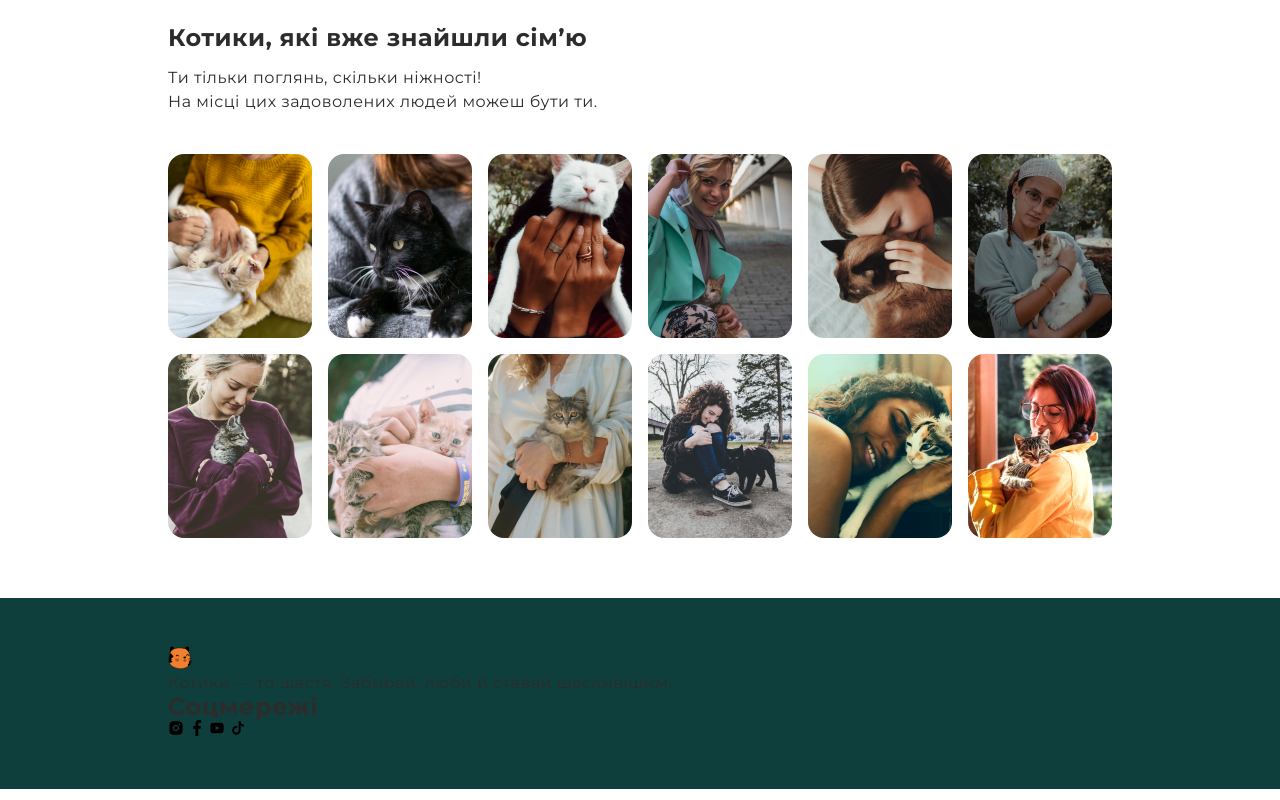
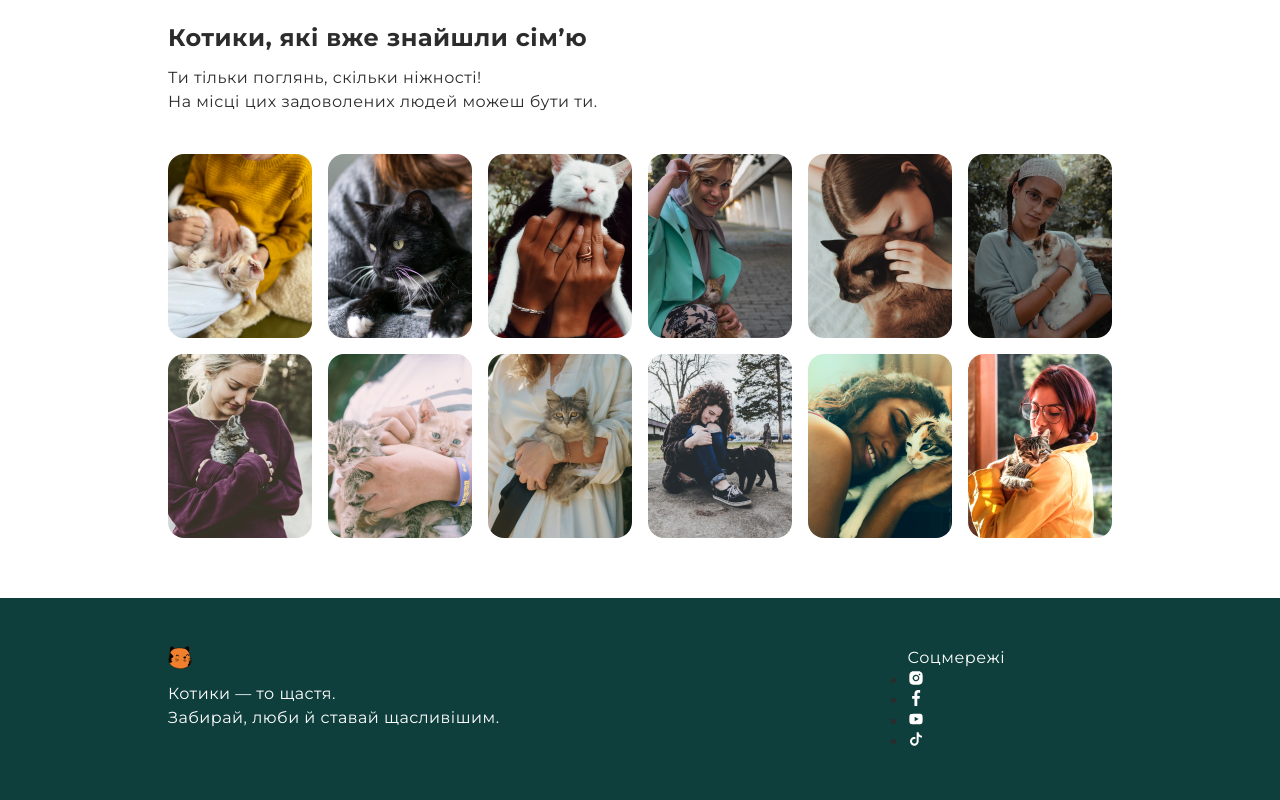
Before and after one commit to DaryaBobur/CatsHome, a plain HTML site: page index.html in a window 1280 px wide. Shown: the part 1190-1990 px from the top of the page. Drawn offline with nearby package versions, Linux system fonts and the light colour scheme.

Commit message:
Update index.html

```diff
--- a/index.html
+++ b/index.html
@@ -145,26 +145,49 @@
       </section>
     </main>
     <footer>
-    <div class="container">
-      <svg class="logo__img" width="24" height="24">
+      <div class="footer__wrap container">
+        <div class="footer__desc">
+          <svg class="logo__img logo-footer" width="24" height="24">
             <use href="./img/icons.svg#logo"></use>
           </svg>
-      <p>Котики — то щастя. Забирай, люби й ставай щасливішим.</p>
+          <p class="footer__text">
+            Котики — то щастя. <br />
+            Забирай, люби й ставай щасливішим.
+          </p>
+        </div>
 
-      <div>
-        <h2>Соцмережі</h2>
-        <svg width="16" height="16">
+        <div class="footer-social">
+          <h2 class="footer__social__title">Соцмережі</h2>
+          <ul class="footer-social__list">
+            <li class="footer-social__item">
+              <a href="">
+                <svg class="footer-social__icon" width="16" height="16">
                   <use href="./img/icons.svg#instagram"></use>
                 </svg>
-        <svg width="16" height="16">
+              </a>
+            </li>
+            <li class="footer-social__item">
+              <a href="">
+                <svg class="footer-social__icon" width="16" height="16">
                   <use href="./img/icons.svg#facebook"></use>
                 </svg>
-        <svg width="16" height="16">
+              </a>
+            </li>
+            <li class="footer-social__item">
+              <a href="">
+                <svg class="footer-social__icon" width="16" height="16">
                   <use href="./img/icons.svg#youtube"></use>
                 </svg>
-        <svg width="16" height="16">
+              </a>
+            </li>
+            <li class="footer-social__item">
+              <a href="">
+                <svg class="footer-social__icon" width="16" height="16">
                   <use href="./img/icons.svg#tiktok"></use>
                 </svg>
+              </a>
+            </li>
+          </ul>
         </div>
       </div>
     </footer>
```
Lines whose indentation alone changed are shown as unchanged.
